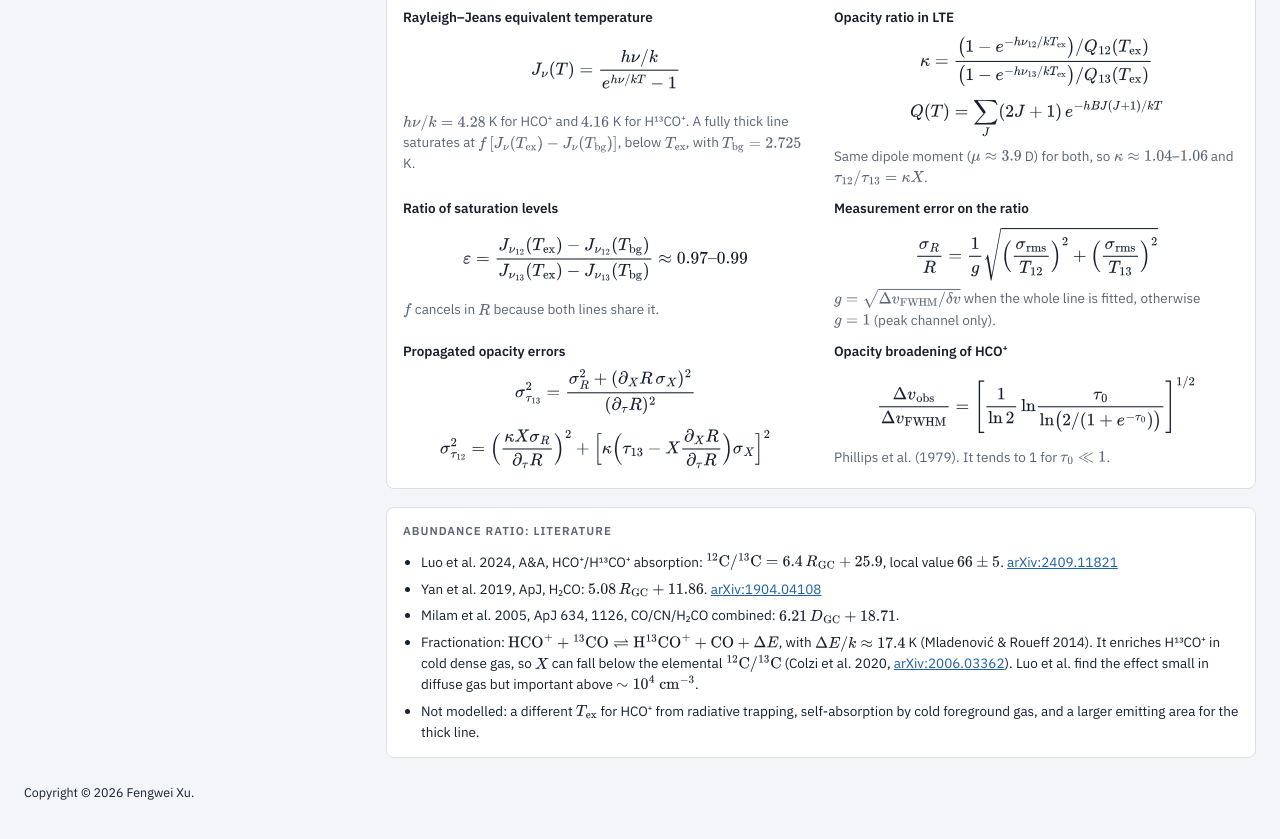
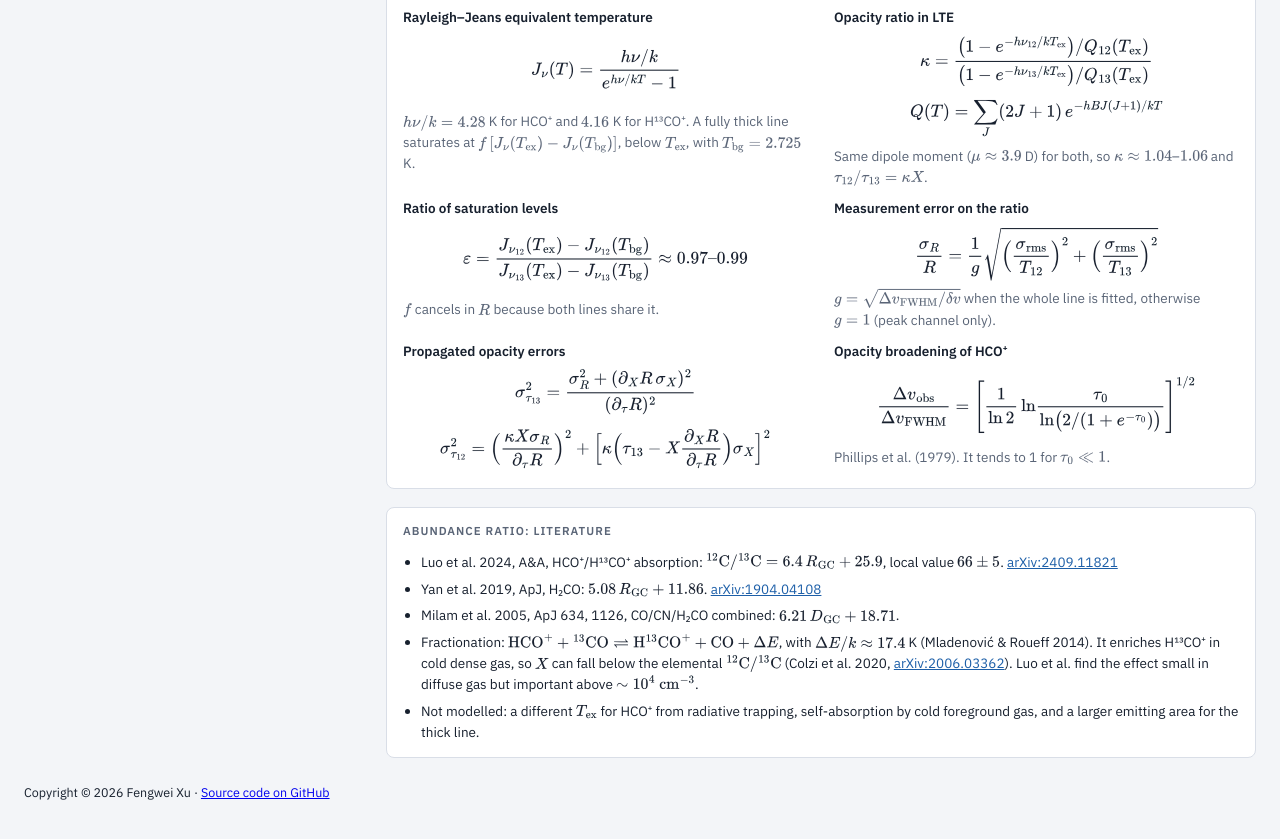
Before and after one commit to XFengwei/hcop_tau, a plain HTML site: page index.html in a window 1280 px wide. Shown: the part 2446-3285 px from the top of the page. Drawn offline with nearby package versions, Linux system fonts and the light colour scheme.

Commit message:
Link calculator footer to source repository

```diff
--- a/index.html
+++ b/index.html
@@ -287,7 +287,7 @@ window.MathJax = {
     </ul>
   </section>
 </main>
-<footer><small>Copyright &copy; 2026 Fengwei Xu.</small></footer>
+<footer><small>Copyright &copy; 2026 Fengwei Xu · <a href="https://github.com/XFengwei/hcop_tau" target="_blank" rel="noopener noreferrer">Source code on GitHub</a></small></footer>
 </div>
 
 <script>
```
